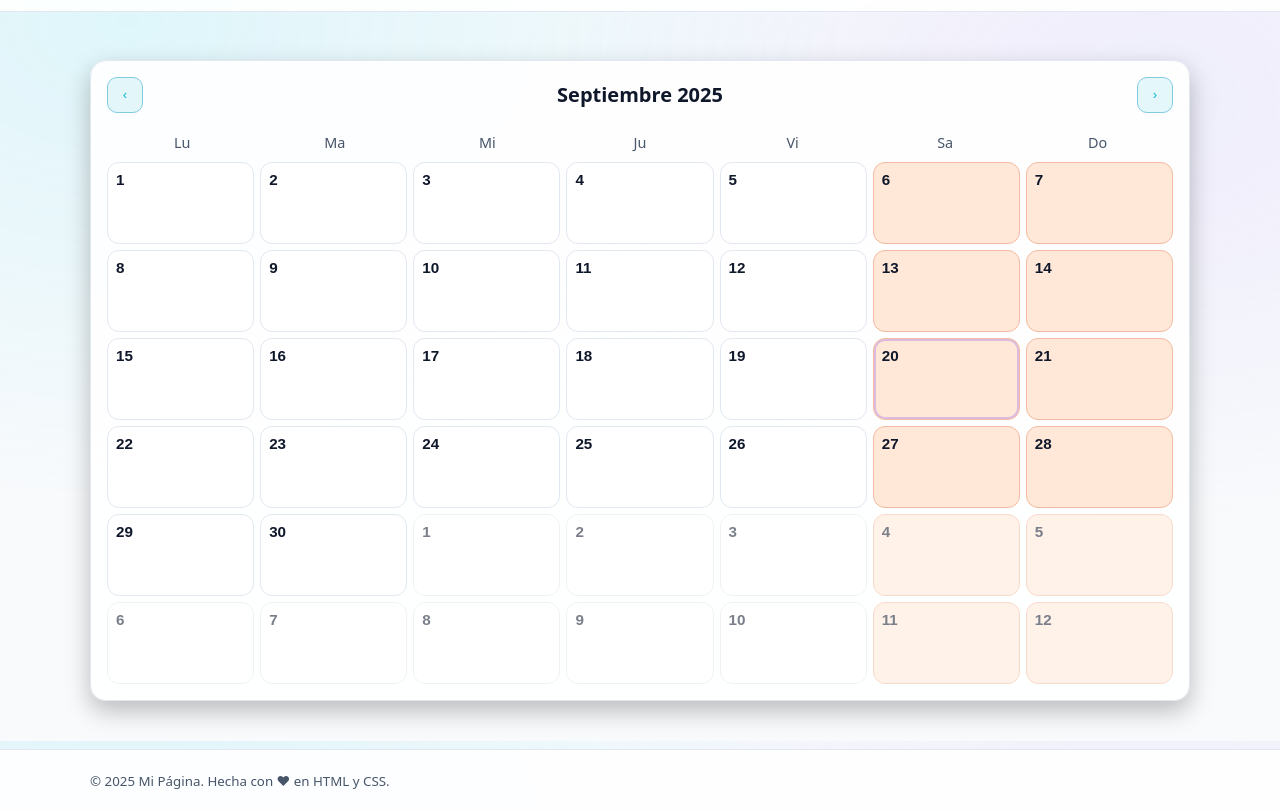
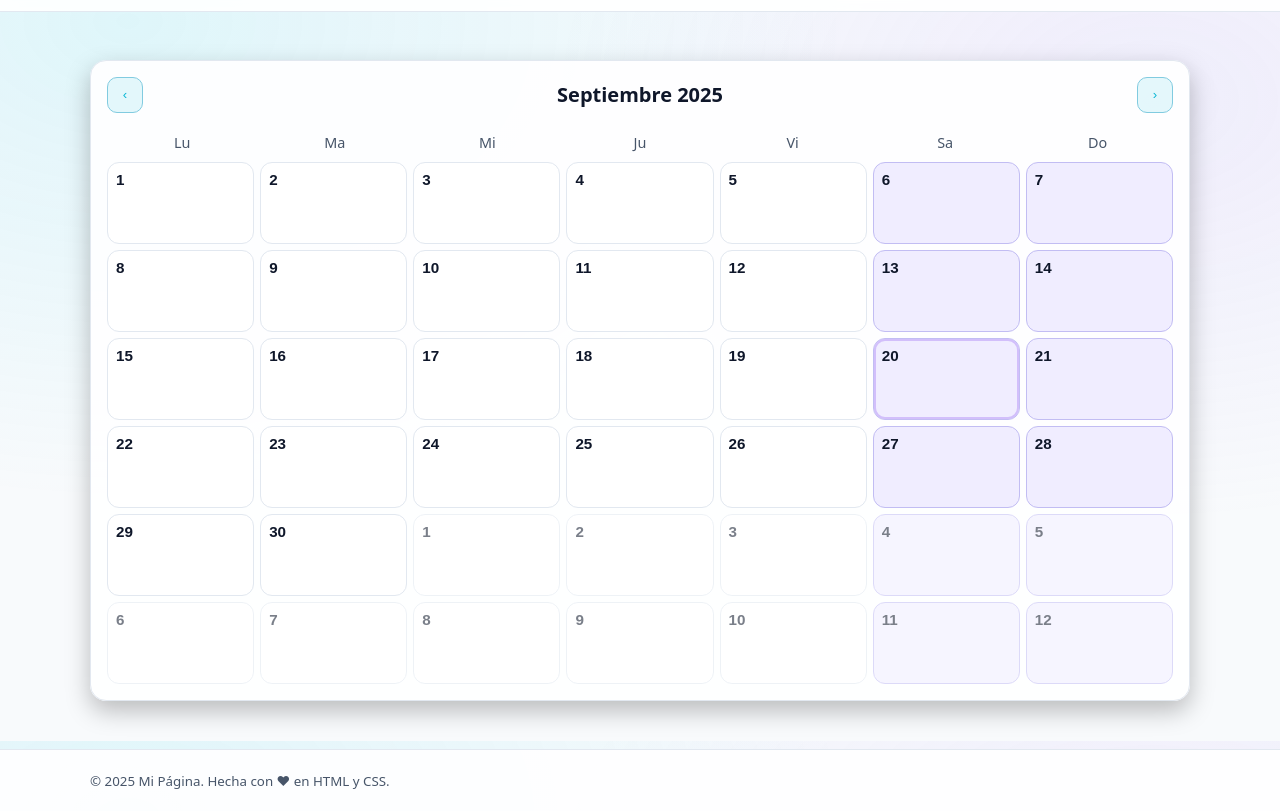
Before and after one commit to unmediacode/CursoFlujo, a plain HTML site: page index.html in a window 1280 px wide. Shown: the part 59-870 px from the top of the page. Drawn offline with Linux system fonts and the light colour scheme.

Commit message:
Revert "Calendario: fines de semana en color naranja"
This reverts commit 84e98e940a08a16ca322ff024f5b736f19df8294.

```diff
--- a/styles.css
+++ b/styles.css
@@ -232,9 +232,8 @@ a:hover { text-decoration: underline; }
   box-shadow: 0 0 0 2px color-mix(in oklab, var(--accent) 26%, transparent) inset;
 }
 .calendar__cell.is-weekend {
-  /* Naranja suave para fondo y un borde un poco más intenso */
-  background: color-mix(in oklab, #fb923c 22%, var(--surface)); /* orange-400 */
-  border-color: color-mix(in oklab, #f97316 42%, var(--border)); /* orange-500 */
+  background: color-mix(in oklab, var(--accent) 10%, var(--surface));
+  border-color: color-mix(in oklab, var(--accent) 28%, var(--border));
 }
 .calendar__date {
   font-weight: 700;
```
